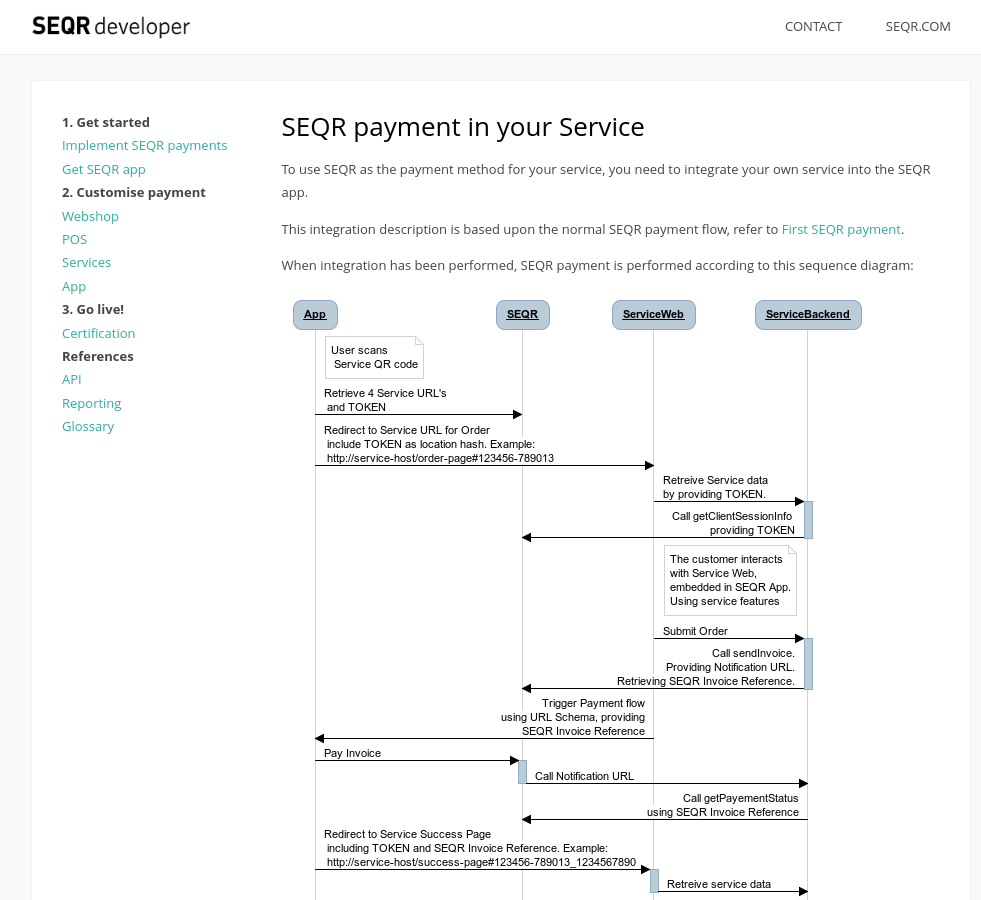
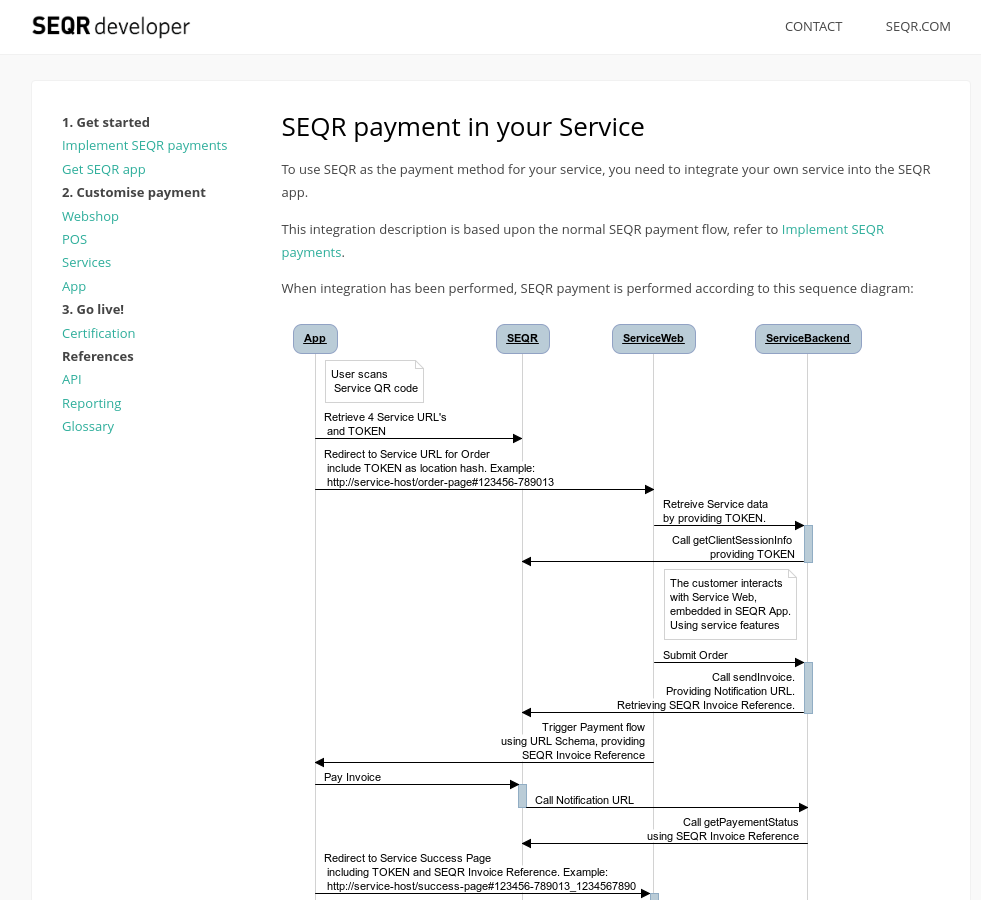
Before and after one commit to SeamlessDistribution/SeamlessDistribution.github.io, a Jekyll site: the page built from merchant/externalservices/index.md, in a window 1280 px wide and 900 px high. Shown: the whole window, without its empty margins (139-1120 px from the left). Built offline with Jekyll 4.4.1, drawn with Linux system fonts in a browser that asks for light colours.

Commit message:
Corrected link name

```diff
--- a/merchant/externalservices/index.md
+++ b/merchant/externalservices/index.md
@@ -9,7 +9,7 @@
 
 To use SEQR as the payment method for your service, you need to integrate your own service into the SEQR app.
 
-This integration description is based upon the normal SEQR payment flow, refer to [First SEQR payment](/merchant/payment).
+This integration description is based upon the normal SEQR payment flow, refer to [Implement SEQR payments](/merchant/payment).
 
 When integration has been performed, SEQR payment is performed according to this sequence diagram:
 
```
